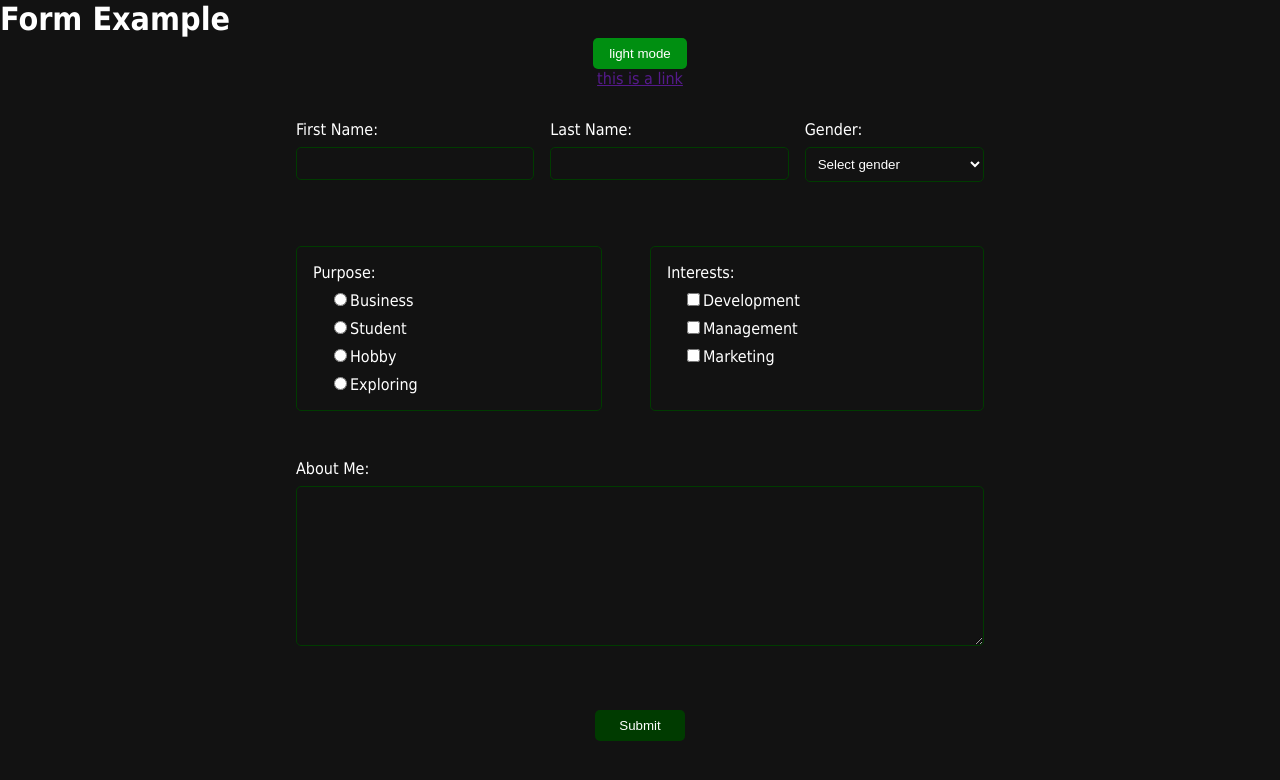
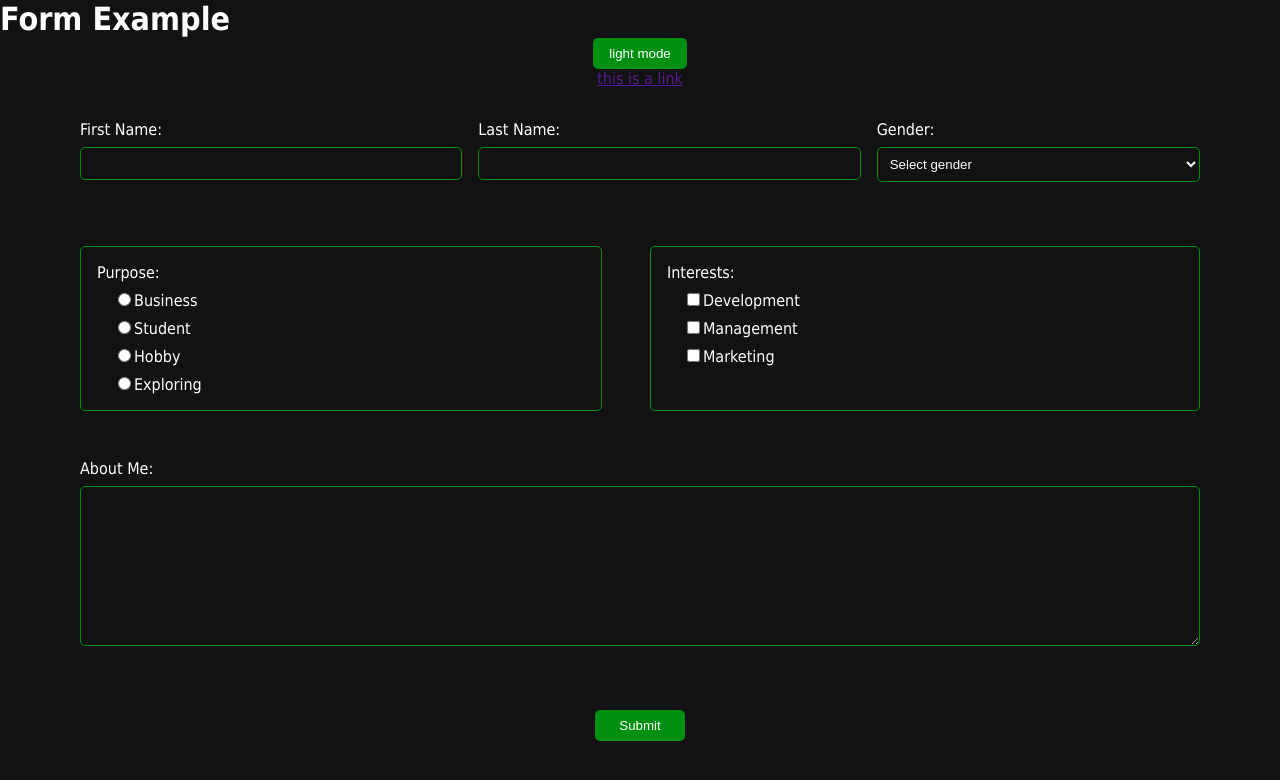
Before and after one commit to jpagtama/form-example, a React (Vite) app: page / in a window 1280 px wide. Shown: the top 780 px of the page. Built offline with nearby package versions, Linux system fonts and the light colour scheme.

Commit message:
Modify styles in form css module

```diff
--- a/src/styles/Form.module.css
+++ b/src/styles/Form.module.css
@@ -3,7 +3,8 @@
     display: flex;
     flex-wrap: wrap;
     gap: 3rem;
-    max-width: 720px;
+    max-width: 1152px;
+    min-width: 270px;
     padding: 1rem;
 }
 
@@ -40,7 +41,7 @@
 .checkboxesContainer,
 .radioContainer {
     padding: 1rem;
-    border: 1px solid var(--accent-color);
+    border: 1px solid var(--primary-color);
     border-radius: 5px;
 }
 
@@ -87,7 +88,7 @@ textarea {
     padding: 0.5rem;
     color: var(--text-color);
     background-color: transparent;
-    border: 1px solid var(--accent-color);
+    border: 1px solid var(--primary-color);
     border-radius: 5px;
     min-width: 100%;
 }
@@ -96,7 +97,7 @@ input:focus,
 select:focus,
 textarea:focus {
     outline: none !important;
-    border: 1px solid var(--primary-color);
+    border: 1px solid var(--accent-color);
 }
 
 
@@ -106,11 +107,11 @@ button[type="submit"] {
     margin: 1rem;
     border: none;
     border-radius: 5px;
-    background-color: var(--accent-color);
+    background-color: var(--primary-color);
     color: var(--text-color);
     cursor: pointer;
 }
 
 button:hover {
-    background-color: var(--primary-color);
+    background-color: var(--accent-color);
 }
```
